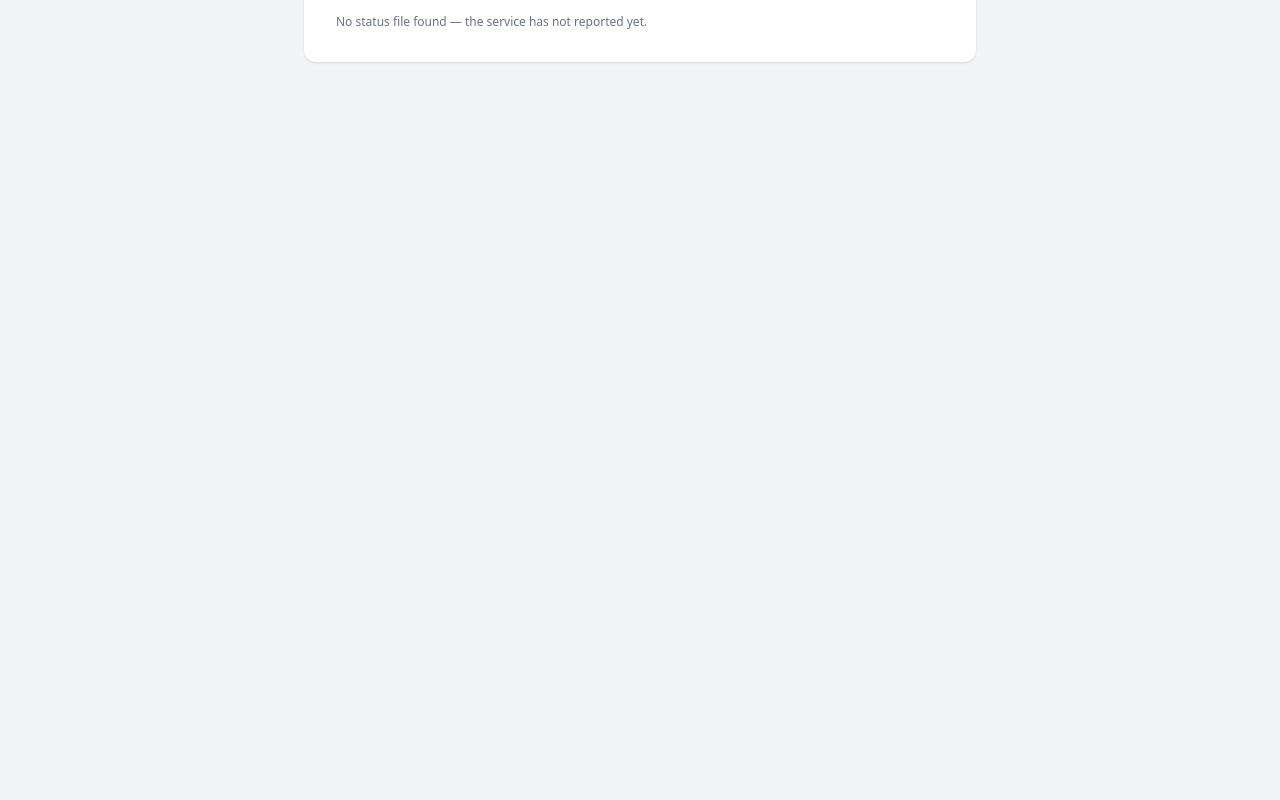
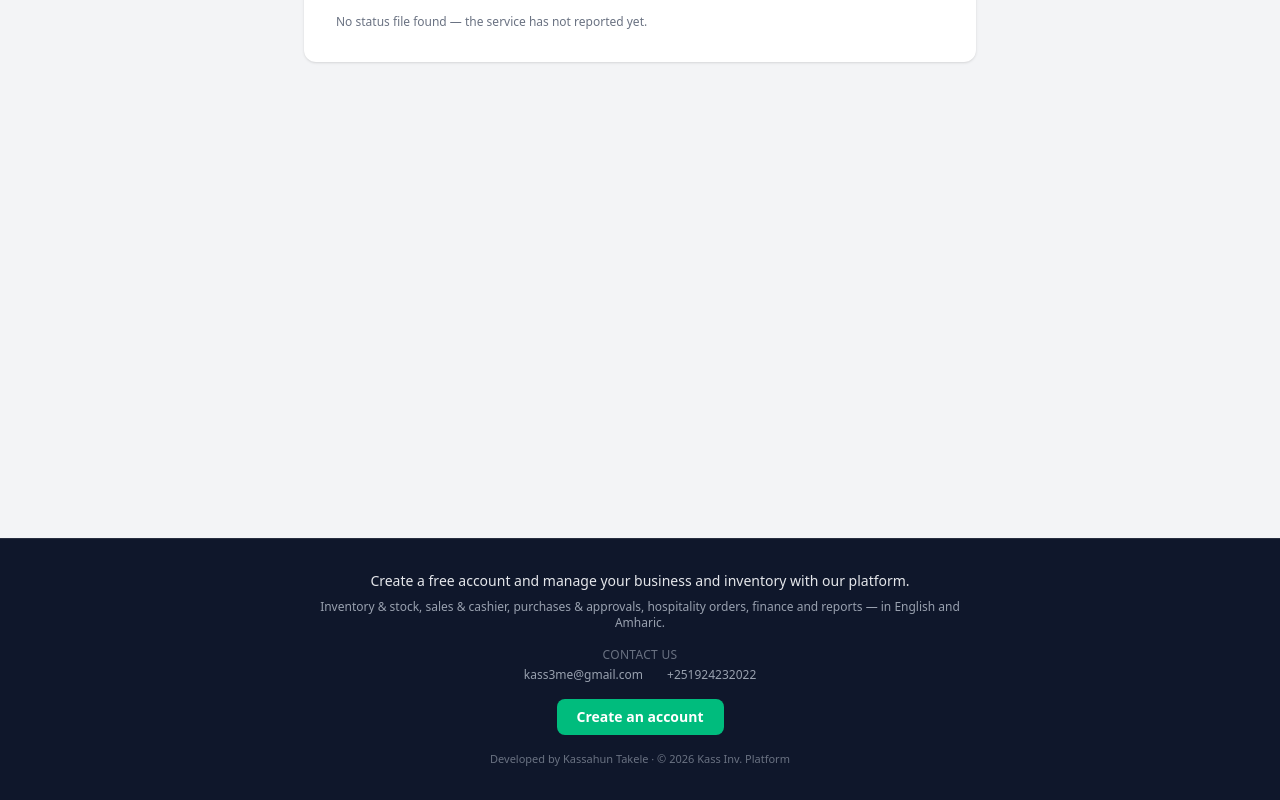
Before and after one commit to kassOmega/inventory-monorepo, a Next.js app in the folder frontend/: page /status in a window 1280 px wide. Shown: the part 262-1062 px from the top of the page. Before the commit the page ends 800 px from the top, so only its background shows below. Built offline with nearby package versions, Linux system fonts and the light colour scheme; no server answers.

Commit message:
feat(public): add themed footer with signup and contact info

```diff
--- /dev/null
+++ b/frontend/app/components/PublicFooter.tsx
@@ -0,0 +1,54 @@
+"use client";
+
+import Link from "next/link";
+import { useTranslation } from "react-i18next";
+
+// Platform-level contact details shown on public pages. Update these when the
+// support channel changes.
+const CONTACT_EMAIL = "kass3me@gmail.com";
+const CONTACT_PHONE = "+251924232022";
+const DEVELOPER = "Kassahun Takele";
+
+/** Marketing footer for public (unauthenticated) pages. */
+export default function PublicFooter() {
+  const { t } = useTranslation();
+
+  return (
+    <footer className="border-t border-white/10 bg-slate-900 pt-8 pb-0 text-gray-300">
+      <div className="mx-auto max-w-5xl px-4 text-center pb-8">
+        <p className="text-sm text-gray-200">{t("public.footerTagline")}</p>
+
+        <p className="mx-auto mt-2 max-w-2xl text-xs text-gray-400">
+          {t("public.footerHandles")}
+        </p>
+
+        <p className="mt-4 text-xs font-medium uppercase tracking-wide text-gray-500">
+          {t("public.contactUs")}
+        </p>
+        <div className="mt-1 flex flex-wrap items-center justify-center gap-x-6 gap-y-2 text-xs text-gray-400">
+          <a href={`mailto:${CONTACT_EMAIL}`} className="hover:text-white">
+            {CONTACT_EMAIL}
+          </a>
+          <a
+            href={`tel:${CONTACT_PHONE.replace(/\s/g, "")}`}
+            className="hover:text-white"
+          >
+            {CONTACT_PHONE}
+          </a>
+        </div>
+
+        <Link
+          href="/signup"
+          className="mt-4 inline-block rounded-lg bg-emerald-500 px-5 py-2 text-sm font-semibold text-white hover:bg-emerald-400"
+        >
+          {t("public.footerSignup")}
+        </Link>
+
+        <p className="mt-4 text-[11px] text-gray-500">
+          {t("public.developedBy", { name: DEVELOPER })} · ©{" "}
+          {new Date().getFullYear()} {t("app.nameFull")}
+        </p>
+      </div>
+    </footer>
+  );
+}
--- a/frontend/app/status/page.tsx
+++ b/frontend/app/status/page.tsx
@@ -1,5 +1,6 @@
 import { promises as fs } from "fs";
 import path from "path";
+import PublicFooter from "../components/PublicFooter";
 
 // The startup status is written at runtime by the container entrypoint, so the
 // page must be evaluated per request (never prerendered at build time).
@@ -71,6 +72,7 @@ export default async function StatusPage() {
   const hints = hintsFor(status);
 
   return (
+    <>
       <main
         data-startup-ok={ok ? "true" : "false"}
         className="min-h-screen bg-gray-100 px-6 py-12 text-gray-900"
@@ -119,5 +121,7 @@ export default async function StatusPage() {
         </p>
         </div>
       </main>
+      <PublicFooter />
+    </>
   );
 }
```
Also changed, not shown: frontend/app/o/[token]/page.tsx (+101 -33 lines), frontend/lib/locales/am/common.json, frontend/lib/locales/en/common.json. Lines whose indentation alone changed are shown as unchanged.
